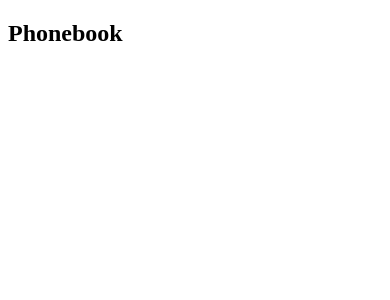
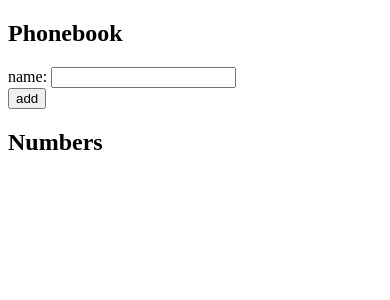
Before and after one commit to thommiie/fullstackopen, a React (Vite) app in the folder part2/phonebook/phonebook/: page / in a window 390 px wide. Shown: the top 300 px of the page. Built offline with nearby package versions, Linux system fonts and the light colour scheme.

Commit message:
phonebook final

```diff
--- a/part2/phonebook/phonebook/src/App.jsx
+++ b/part2/phonebook/phonebook/src/App.jsx
@@ -1,7 +1,40 @@
+import { useState } from 'react'
+
 const App = () => {
+  const [persons, setPersons] = useState([])
+  const [newName, setNewName] = useState('')
+
+  const handleNameChange = (event) => {
+    setNewName(event.target.value)
+  }
+
+  const addPerson = (event) => {
+    event.preventDefault()
+
+    setPersons(persons.concat(newName))
+    setNewName('')
+  }
+
   return (
     <div>
       <h2>Phonebook</h2>
+
+      <form onSubmit={addPerson}>
+        <div>
+          name: <input value={newName} onChange={handleNameChange} />
+        </div>
+        <div>
+          <button type="submit">add</button>
+        </div>
+      </form>
+
+      <h2>Numbers</h2>
+
+      <ul>
+        {persons.map(person => (
+          <li key={person}>{person}</li>
+        ))}
+      </ul>
     </div>
   )
 }
```
